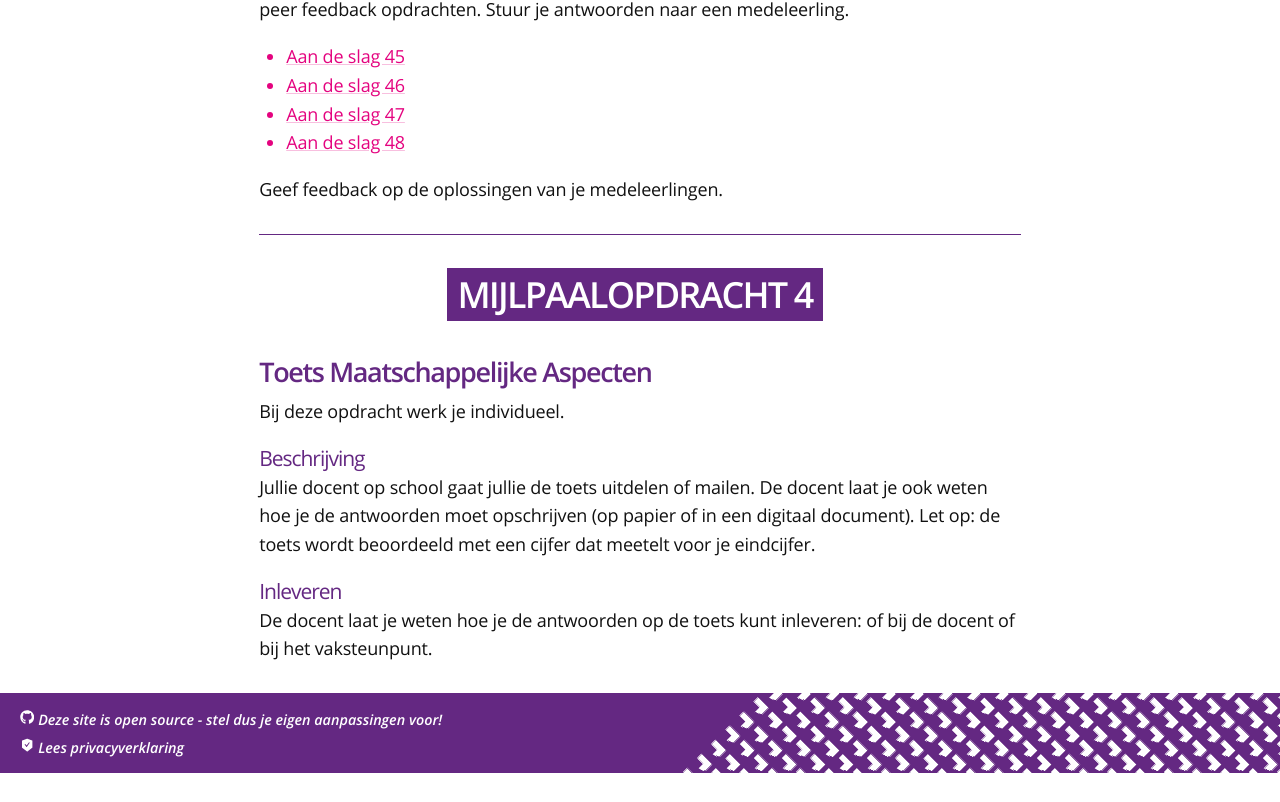
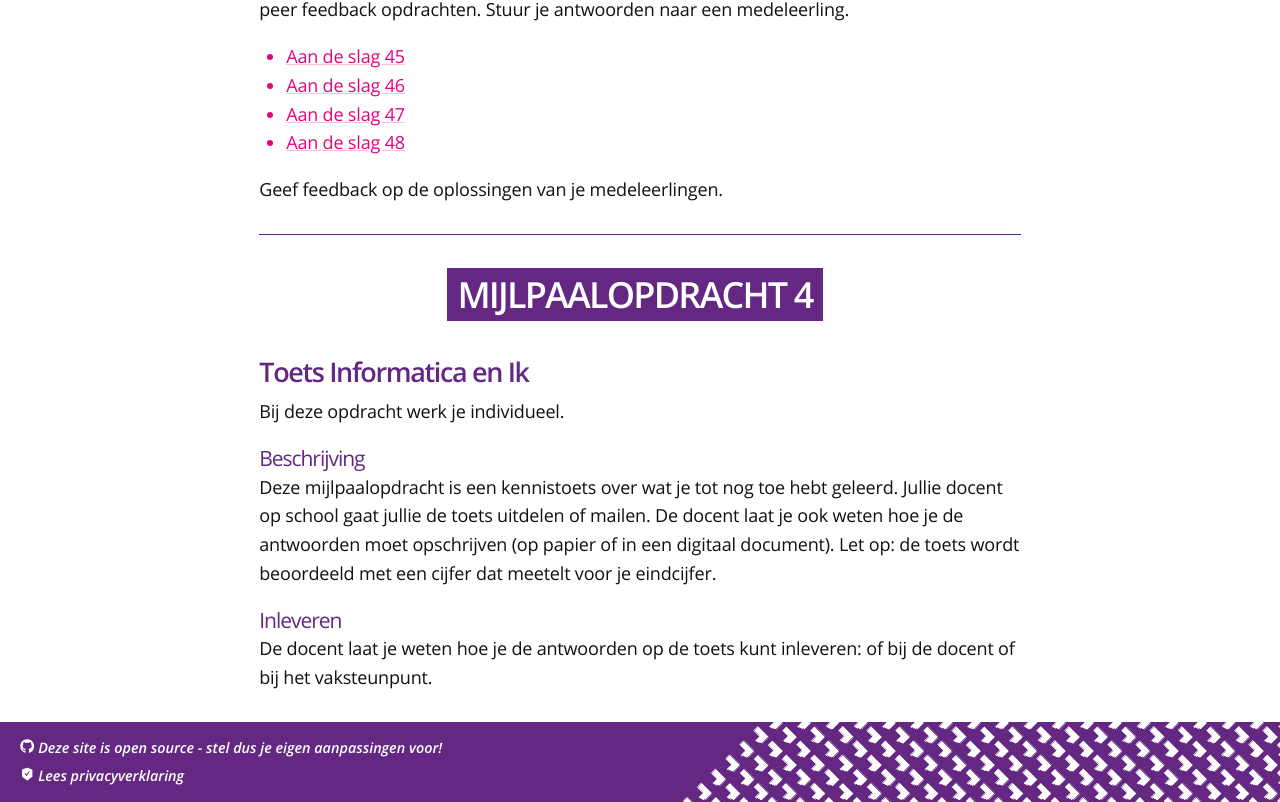
Before and after one commit to co-teach/website, a Next.js app: page /voor-leerlingen/week-4 in a window 1280 px wide. Shown: the part 3536-4338 px from the top of the page. Before the commit the page ends 4309 px from the top, so only its background shows below. Built offline with nearby package versions, Linux system fonts and the light colour scheme.

Commit message:
Reword mijlpaalopdracht W4

```diff
--- a/pages/voor-leerlingen/week-4/index.tsx
+++ b/pages/voor-leerlingen/week-4/index.tsx
@@ -147,11 +147,11 @@ const Index = (props: {}) => (
 						<h2>Mijlpaalopdracht 4</h2>
 					</div>
 
-					<h2>Toets Maatschappelijke Aspecten</h2>
+					<h2>Toets Informatica en Ik</h2>
 					<p>Bij deze opdracht werk je individueel.</p>
 					<h3>Beschrijving</h3>
 					<p>
-						Jullie docent op school gaat jullie de toets uitdelen of mailen. De docent laat je ook weten hoe je de antwoorden moet opschrijven (op papier of in een digitaal document).
+						Deze mijlpaalopdracht is een kennistoets over wat je tot nog toe hebt geleerd. Jullie docent op school gaat jullie de toets uitdelen of mailen. De docent laat je ook weten hoe je de antwoorden moet opschrijven (op papier of in een digitaal document).
 
 						Let op: de toets wordt beoordeeld met een cijfer dat meetelt voor je eindcijfer.
 					</p>
```
